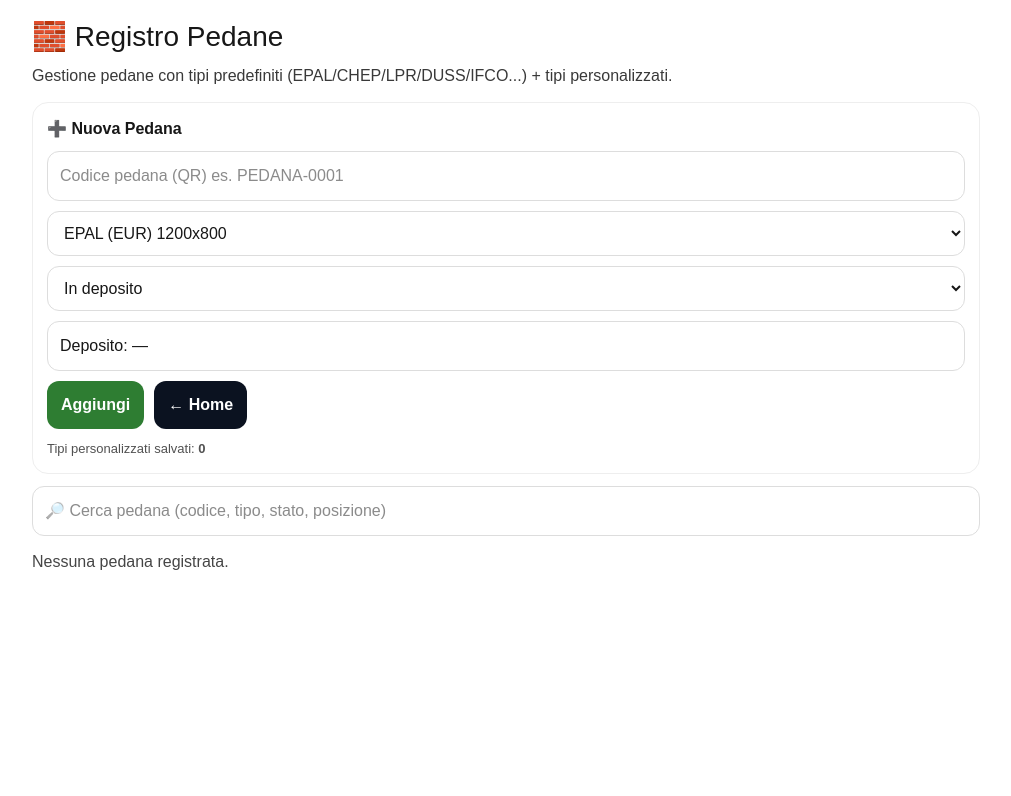
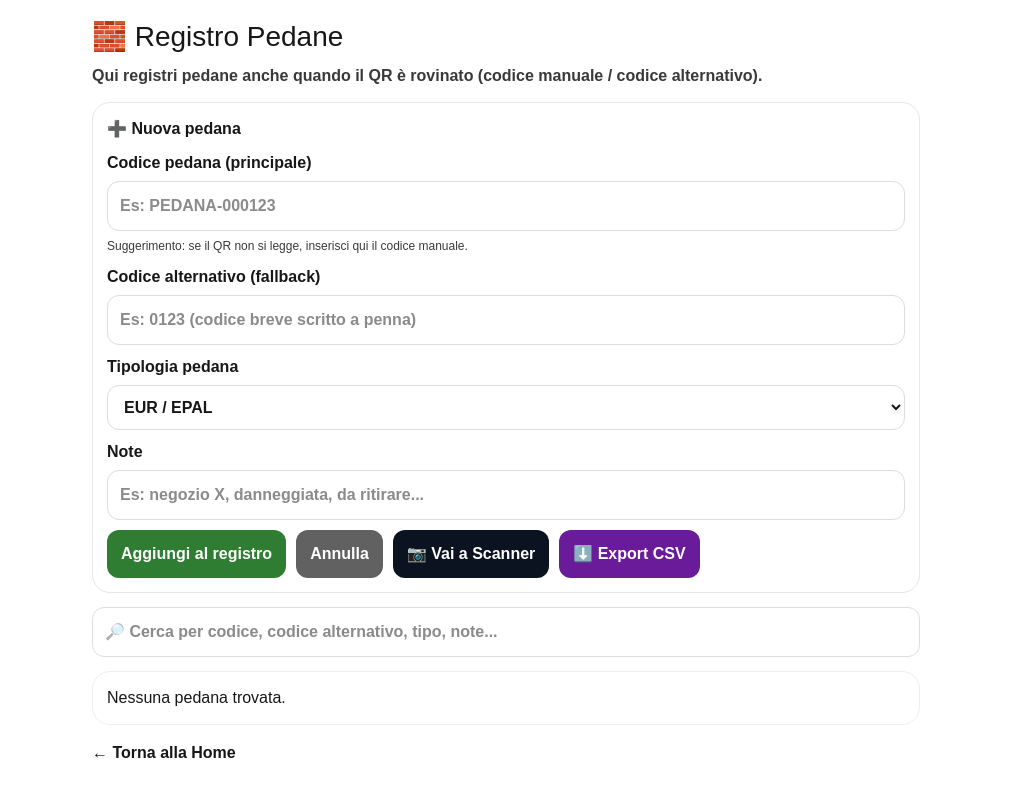
Before and after one commit to lucamandis89/pallet-tracker, a Next.js app: page /pallets in a window 1280 px wide. Shown: the top 796 px of the page, without its empty margins (134-1145 px from the left). Built offline with nearby package versions, Linux system fonts and the light colour scheme.

Commit message:
Update page.tsx

```diff
--- a/app/pallets/page.tsx
+++ b/app/pallets/page.tsx
@@ -1,199 +1,127 @@
+// app/pallets/page.tsx
 "use client";
 
 import React, { useEffect, useMemo, useState } from "react";
+import { downloadCsv, getLastScan, getPallets, PalletItem, setPallets, upsertPallet } from "../lib/storage";
 
-type PalletStatus = "IN_DEPOSITO" | "IN_TRANSITO" | "IN_NEGOZIO";
-
-type Pallet = {
-  id: string;
-  code: string; // QR / codice univoco
-  type: string; // EPAL, CHEP, IFCO...
-  status: PalletStatus;
-  locationLabel: string;
-  updatedAt: string;
-  createdAt: string;
-};
-
-const STORAGE_PALLETS = "pallet_registry";
-const STORAGE_TYPES = "pallet_types_v1";
-
-function uid() {
-  return Date.now().toString() + "_" + Math.random().toString(16).slice(2);
-}
-
-function safeParse<T>(raw: string | null, fallback: T): T {
-  try {
-    return raw ? (JSON.parse(raw) as T) : fallback;
-  } catch {
-    return fallback;
-  }
-}
-
-// Tipi predefiniti “vendibili” (coprono quasi tutto)
-const DEFAULT_TYPES = [
-  "EPAL (EUR) 1200x800",
-  "EPAL 2 1200x1000",
-  "Half pallet 800x600",
-  "Display pallet",
-  "CHEP Blue",
-  "CHEP Red",
-  "LPR",
-  "DUSS",
-  "IFCO (casse/RTI)",
-  "IPP / FSW",
+const PALLET_TYPES = [
+  "EUR / EPAL",
+  "CHEP",
   "CP (Chemical)",
-  "US Pallet 48x40",
-  "Altro…",
+  "H1 Plastica",
+  "Mezza pedana",
+  "Altro",
 ];
 
 export default function PalletsPage() {
-  const [items, setItems] = useState<Pallet[]>([]);
+  const [items, setItems] = useState<PalletItem[]>([]);
   const [q, setQ] = useState("");
 
-  // tipi (predefiniti + personalizzati)
-  const [customTypes, setCustomTypes] = useState<string[]>([]);
-  const allTypes = useMemo(() => {
-    const merged = [...DEFAULT_TYPES.filter((t) => t !== "Altro…"), ...customTypes];
-    // rimetto "Altro…" in fondo
-    return [...merged, "Altro…"];
-  }, [customTypes]);
+  const [code, setCode] = useState("");
+  const [altCode, setAltCode] = useState("");
+  const [type, setType] = useState<string>(PALLET_TYPES[0]);
+  const [notes, setNotes] = useState("");
 
-  // form
-  const [code, setCode] = useState("");
-  const [typeSelect, setTypeSelect] = useState<string>("EPAL (EUR) 1200x800");
-  const [typeCustom, setTypeCustom] = useState<string>(""); // usato solo se "Altro…"
-  const [status, setStatus] = useState<PalletStatus>("IN_DEPOSITO");
-  const [locationLabel, setLocationLabel] = useState("Deposito: —");
-  const [editingId, setEditingId] = useState<string | null>(null);
+  const [editId, setEditId] = useState<string | null>(null);
+
+  function reload() {
+    setItems(getPallets());
+  }
 
   useEffect(() => {
-    setItems(safeParse<Pallet[]>(localStorage.getItem(STORAGE_PALLETS), []));
-    setCustomTypes(safeParse<string[]>(localStorage.getItem(STORAGE_TYPES), []));
+    reload();
+    // precompila col last scan se presente
+    const last = getLastScan();
+    if (last) setCode((prev) => prev || last);
   }, []);
-
-  function persistPallets(next: Pallet[]) {
-    setItems(next);
-    localStorage.setItem(STORAGE_PALLETS, JSON.stringify(next));
-  }
-
-  function persistTypes(next: string[]) {
-    // normalizzo: tolgo vuoti, trim, unici (case-insensitive)
-    const cleaned = next
-      .map((x) => x.trim())
-      .filter(Boolean)
-      .filter((v, i, arr) => arr.findIndex((a) => a.toLowerCase() === v.toLowerCase()) === i);
-
-    setCustomTypes(cleaned);
-    localStorage.setItem(STORAGE_TYPES, JSON.stringify(cleaned));
-  }
-
-  function resetForm() {
-    setEditingId(null);
-    setCode("");
-    setTypeSelect("EPAL (EUR) 1200x800");
-    setTypeCustom("");
-    setStatus("IN_DEPOSITO");
-    setLocationLabel("Deposito: —");
-  }
-
-  function resolvedType(): string {
-    if (typeSelect !== "Altro…") return typeSelect.trim();
-    return typeCustom.trim();
-  }
-
-  function onSubmit() {
-    const c = code.trim();
-    if (!c) return alert("Inserisci il codice pedana (univoco).");
-
-    const t = resolvedType();
-    if (!t) return alert("Seleziona un tipo oppure inserisci un tipo personalizzato.");
-
-    // univocità codice
-    const exists = items.some((p) => p.code.toLowerCase() === c.toLowerCase() && p.id !== editingId);
-    if (exists) return alert("Codice già esistente. Deve essere univoco.");
-
-    // se tipo è custom, salvalo
-    if (typeSelect === "Altro…") {
-      persistTypes([t, ...customTypes]);
-    }
-
-    const now = new Date().toLocaleString();
-
-    if (editingId) {
-      const next = items.map((p) =>
-        p.id === editingId
-          ? { ...p, code: c, type: t, status, locationLabel: locationLabel.trim(), updatedAt: now }
-          : p
-      );
-      persistPallets(next);
-      resetForm();
-      return;
-    }
-
-    const newItem: Pallet = {
-      id: uid(),
-      code: c,
-      type: t,
-      status,
-      locationLabel: locationLabel.trim(),
-      createdAt: now,
-      updatedAt: now,
-    };
-
-    persistPallets([newItem, ...items]);
-    resetForm();
-  }
-
-  function onEdit(p: Pallet) {
-    setEditingId(p.id);
-    setCode(p.code);
-
-    // se è tra i predefiniti o custom, lo seleziono
-    const inList = allTypes.includes(p.type);
-    if (inList) {
-      setTypeSelect(p.type);
-      setTypeCustom("");
-    } else {
-      setTypeSelect("Altro…");
-      setTypeCustom(p.type);
-    }
-
-    setStatus(p.status);
-    setLocationLabel(p.locationLabel);
-    window.scrollTo({ top: 0, behavior: "smooth" });
-  }
-
-  function onDelete(id: string) {
-    if (!confirm("Eliminare questa pedana?")) return;
-    persistPallets(items.filter((x) => x.id !== id));
-  }
 
   const filtered = useMemo(() => {
     const s = q.trim().toLowerCase();
     if (!s) return items;
     return items.filter((p) => {
-      const hay = `${p.code} ${p.type} ${p.status} ${p.locationLabel}`.toLowerCase();
+      const hay = `${p.code} ${p.altCode || ""} ${p.type || ""} ${p.notes || ""}`.toLowerCase();
       return hay.includes(s);
     });
   }, [items, q]);
 
-  const badge = (st: PalletStatus) => {
-    const map: Record<PalletStatus, { bg: string; fg: string; label: string }> = {
-      IN_DEPOSITO: { bg: "#e8f5e9", fg: "#1b5e20", label: "In deposito" },
-      IN_TRANSITO: { bg: "#e3f2fd", fg: "#0d47a1", label: "In transito" },
-      IN_NEGOZIO: { bg: "#fff3e0", fg: "#e65100", label: "In negozio" },
+  function resetForm() {
+    setEditId(null);
+    setCode("");
+    setAltCode("");
+    setType(PALLET_TYPES[0]);
+    setNotes("");
+  }
+
+  function onSubmit() {
+    const c = code.trim();
+    if (!c) return alert("Inserisci un codice pedana (QR o manuale).");
+
+    // se stai editando, aggiorno l’elemento specifico
+    if (editId) {
+      const all = getPallets();
+      const idx = all.findIndex((x) => x.id === editId);
+      if (idx < 0) {
+        alert("Elemento non trovato, ricarico lista.");
+        reload();
+        return;
+      }
+      all[idx] = {
+        ...all[idx],
+        code: c,
+        altCode: altCode.trim() || undefined,
+        type: type || undefined,
+        notes: notes.trim() || undefined,
       };
-    return map[st];
-  };
+      setPallets(all);
+      reload();
+      resetForm();
+      return;
+    }
 
-  const inputStyle: React.CSSProperties = {
-    padding: 12,
-    borderRadius: 12,
-    border: "1px solid #ddd",
-    width: "100%",
-    fontSize: 16,
-    background: "white",
-  };
+    // nuovo / upsert su code o altCode
+    upsertPallet({
+      code: c,
+      altCode: altCode.trim() || undefined,
+      type: type || undefined,
+      notes: notes.trim() || undefined,
+    });
+    reload();
+    resetForm();
+  }
+
+  function onEdit(p: PalletItem) {
+    setEditId(p.id);
+    setCode(p.code || "");
+    setAltCode(p.altCode || "");
+    setType(p.type || PALLET_TYPES[0]);
+    setNotes(p.notes || "");
+    window.scrollTo({ top: 0, behavior: "smooth" });
+  }
+
+  function onDelete(id: string) {
+    if (!confirm("Eliminare questa pedana dal registro?")) return;
+    const all = getPallets().filter((x) => x.id !== id);
+    setPallets(all);
+    reload();
+  }
+
+  function exportCsv() {
+    const all = getPallets();
+    downloadCsv(
+      "registro_pedane.csv",
+      ["code", "altCode", "type", "notes", "lastSeen", "lat", "lng", "source"],
+      all.map((p) => [
+        p.code,
+        p.altCode || "",
+        p.type || "",
+        p.notes || "",
+        p.lastSeenTs ? new Date(p.lastSeenTs).toISOString() : "",
+        p.lastLat ?? "",
+        p.lastLng ?? "",
+        p.lastSource || "",
+      ])
+    );
+  }
 
   const btn = (bg: string) => ({
     padding: "12px 14px",
@@ -205,131 +133,159 @@
     color: "white",
   });
 
+  const input = {
+    padding: 12,
+    borderRadius: 12,
+    border: "1px solid #ddd",
+    fontWeight: 700 as const,
+    width: "100%",
+  };
+
   return (
-    <div style={{ padding: 16, maxWidth: 980, margin: "0 auto" }}>
+    <div style={{ padding: 16, maxWidth: 860, margin: "0 auto" }}>
       <h1 style={{ fontSize: 28, marginBottom: 6 }}>🧱 Registro Pedane</h1>
-      <div style={{ opacity: 0.85, marginBottom: 14 }}>
-        Gestione pedane con tipi predefiniti (EPAL/CHEP/LPR/DUSS/IFCO...) + tipi personalizzati.
+      <div style={{ opacity: 0.85, fontWeight: 700 }}>
+        Qui registri pedane anche quando il QR è rovinato (codice manuale / codice alternativo).
       </div>
 
-      <div style={{ border: "1px solid #eee", borderRadius: 16, padding: 14, display: "grid", gap: 10 }}>
-        <div style={{ fontWeight: 900 }}>{editingId ? "✏️ Modifica Pedana" : "➕ Nuova Pedana"}</div>
+      {/* Form */}
+      <div
+        style={{
+          marginTop: 14,
+          padding: 14,
+          borderRadius: 18,
+          border: "1px solid #e6e6e6",
+          background: "white",
+        }}
+      >
+        <div style={{ fontWeight: 900, marginBottom: 10 }}>
+          {editId ? "✏️ Modifica pedana" : "➕ Nuova pedana"}
+        </div>
 
+        <div style={{ display: "grid", gap: 10 }}>
+          <div>
+            <div style={{ fontWeight: 900, marginBottom: 6 }}>Codice pedana (principale)</div>
+            <input value={code} onChange={(e) => setCode(e.target.value)} placeholder="Es: PEDANA-000123" style={input} />
+            <div style={{ marginTop: 6, fontSize: 12, opacity: 0.85 }}>
+              Suggerimento: se il QR non si legge, inserisci qui il codice manuale.
+            </div>
+          </div>
+
+          <div>
+            <div style={{ fontWeight: 900, marginBottom: 6 }}>Codice alternativo (fallback)</div>
             <input
-          style={inputStyle}
-          value={code}
-          onChange={(e) => setCode(e.target.value)}
-          placeholder="Codice pedana (QR) es. PEDANA-0001"
+              value={altCode}
+              onChange={(e) => setAltCode(e.target.value)}
+              placeholder="Es: 0123 (codice breve scritto a penna)"
+              style={input}
             />
+          </div>
 
-        <select style={inputStyle} value={typeSelect} onChange={(e) => setTypeSelect(e.target.value)}>
-          {allTypes.map((t) => (
+          <div>
+            <div style={{ fontWeight: 900, marginBottom: 6 }}>Tipologia pedana</div>
+            <select value={type} onChange={(e) => setType(e.target.value)} style={input as any}>
+              {PALLET_TYPES.map((t) => (
                 <option key={t} value={t}>
                   {t}
                 </option>
               ))}
             </select>
+          </div>
 
-        {typeSelect === "Altro…" ? (
+          <div>
+            <div style={{ fontWeight: 900, marginBottom: 6 }}>Note</div>
             <input
-            style={inputStyle}
-            value={typeCustom}
-            onChange={(e) => setTypeCustom(e.target.value)}
-            placeholder="Inserisci nuovo tipo (es. CHEP 1200x1000 / IFCO 6410 / ecc)"
+              value={notes}
+              onChange={(e) => setNotes(e.target.value)}
+              placeholder="Es: negozio X, danneggiata, da ritirare..."
+              style={input}
             />
-        ) : null}
-
-        <select style={inputStyle} value={status} onChange={(e) => setStatus(e.target.value as PalletStatus)}>
-          <option value="IN_DEPOSITO">In deposito</option>
-          <option value="IN_TRANSITO">In transito (autista)</option>
-          <option value="IN_NEGOZIO">In negozio</option>
-        </select>
-
-        <input
-          style={inputStyle}
-          value={locationLabel}
-          onChange={(e) => setLocationLabel(e.target.value)}
-          placeholder='Posizione (testo) es. "Deposito: Olbia" / "Autista: Mario" / "Negozio: Conad"'
-        />
+          </div>
 
           <div style={{ display: "flex", gap: 10, flexWrap: "wrap" }}>
-          <button style={btn("#2e7d32")} onClick={onSubmit}>
-            {editingId ? "Salva modifiche" : "Aggiungi"}
+            <button onClick={onSubmit} style={btn("#2e7d32")}>
+              {editId ? "Salva modifiche" : "Aggiungi al registro"}
             </button>
 
-          {editingId ? (
-            <button style={btn("#9e9e9e")} onClick={resetForm}>
+            <button onClick={resetForm} style={{ ...btn("#616161") }}>
               Annulla
             </button>
-          ) : null}
 
-          <a
-            href="/"
-            style={{
-              ...btn("#0b1220"),
-              textDecoration: "none",
-              display: "inline-flex",
-              alignItems: "center",
-              justifyContent: "center",
-            }}
-          >
-            ← Home
+            <a href="/scan" style={{ ...btn("#0b1220"), textDecoration: "none", display: "inline-flex", alignItems: "center" }}>
+              📷 Vai a Scanner
             </a>
+
+            <button onClick={exportCsv} style={btn("#6a1b9a")}>
+              ⬇️ Export CSV
+            </button>
           </div>
-
-        <div style={{ fontSize: 13, opacity: 0.75 }}>
-          Tipi personalizzati salvati: <b>{customTypes.length}</b>
         </div>
       </div>
 
-      <div style={{ marginTop: 12 }}>
+      {/* Search */}
+      <div style={{ marginTop: 14 }}>
         <input
-          style={inputStyle}
           value={q}
           onChange={(e) => setQ(e.target.value)}
-          placeholder="🔎 Cerca pedana (codice, tipo, stato, posizione)"
+          placeholder="🔎 Cerca per codice, codice alternativo, tipo, note..."
+          style={{ ...input, background: "white" }}
         />
       </div>
 
-      <div style={{ marginTop: 14, display: "grid", gap: 12 }}>
+      {/* List */}
+      <div style={{ marginTop: 14, display: "grid", gap: 10 }}>
         {filtered.length === 0 ? (
-          <div style={{ opacity: 0.8 }}>Nessuna pedana registrata.</div>
+          <div style={{ padding: 14, borderRadius: 18, border: "1px solid #eee", background: "white" }}>
+            Nessuna pedana trovata.
+          </div>
         ) : (
-          filtered.map((p) => {
-            const b = badge(p.status);
-            return (
-              <div key={p.id} style={{ border: "1px solid #eee", borderRadius: 16, padding: 14, background: "white" }}>
-                <div style={{ display: "flex", justifyContent: "space-between", gap: 10, alignItems: "flex-start" }}>
+          filtered.map((p) => (
+            <div
+              key={p.id}
+              style={{
+                padding: 14,
+                borderRadius: 18,
+                border: "1px solid #e6e6e6",
+                background: "white",
+              }}
+            >
+              <div style={{ display: "flex", justifyContent: "space-between", gap: 10, flexWrap: "wrap" }}>
                 <div>
                   <div style={{ fontWeight: 900, fontSize: 18 }}>{p.code}</div>
-                    <div style={{ marginTop: 6 }}>
-                      Tipo: <b>{p.type}</b>
-                    </div>
-                    <div style={{ marginTop: 6 }}>
-                      Posizione: <b>{p.locationLabel}</b>
-                    </div>
-                    <div style={{ marginTop: 6, opacity: 0.75, fontSize: 13 }}>
-                      Aggiornato: {p.updatedAt}
+                  <div style={{ opacity: 0.85, fontWeight: 700 }}>
+                    {p.type || "—"} {p.altCode ? ` • alt: ${p.altCode}` : ""}
                   </div>
                 </div>
 
-                  <div style={{ padding: "8px 10px", borderRadius: 999, background: b.bg, color: b.fg, fontWeight: 900 }}>
-                    {b.label}
-                  </div>
-                </div>
-
-                <div style={{ marginTop: 12, display: "flex", gap: 10, flexWrap: "wrap" }}>
-                  <button style={btn("#6a1b9a")} onClick={() => onEdit(p)}>
+                <div style={{ display: "flex", gap: 8 }}>
+                  <button onClick={() => onEdit(p)} style={btn("#1e88e5")}>
                     Modifica
                   </button>
-                  <button style={btn("#e53935")} onClick={() => onDelete(p.id)}>
+                  <button onClick={() => onDelete(p.id)} style={btn("#e53935")}>
                     Elimina
                   </button>
                 </div>
               </div>
-            );
-          })
+
+              {p.notes ? <div style={{ marginTop: 8, fontWeight: 700 }}>{p.notes}</div> : null}
+
+              <div style={{ marginTop: 8, fontSize: 12, opacity: 0.85 }}>
+                Ultimo rilevamento:{" "}
+                {p.lastSeenTs ? new Date(p.lastSeenTs).toLocaleString() : "—"}{" "}
+                {p.lastSource ? `(${p.lastSource})` : ""}
+                {typeof p.lastLat === "number" && typeof p.lastLng === "number"
+                  ? ` • GPS: ${p.lastLat.toFixed(6)}, ${p.lastLng.toFixed(6)}`
+                  : ""}
+              </div>
+            </div>
+          ))
         )}
+      </div>
+
+      <div style={{ marginTop: 16 }}>
+        <a href="/" style={{ fontWeight: 900, textDecoration: "none" }}>
+          ← Torna alla Home
+        </a>
       </div>
     </div>
   );
```
Lines whose indentation alone changed are shown as unchanged.
